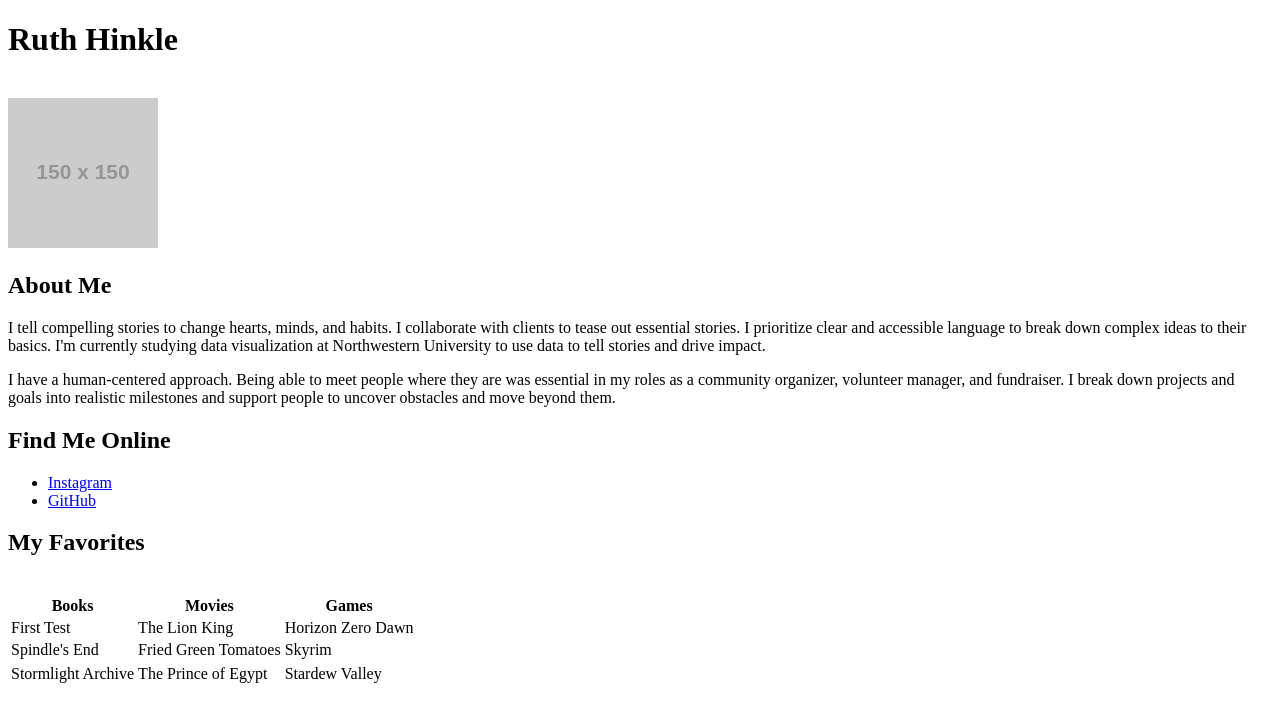
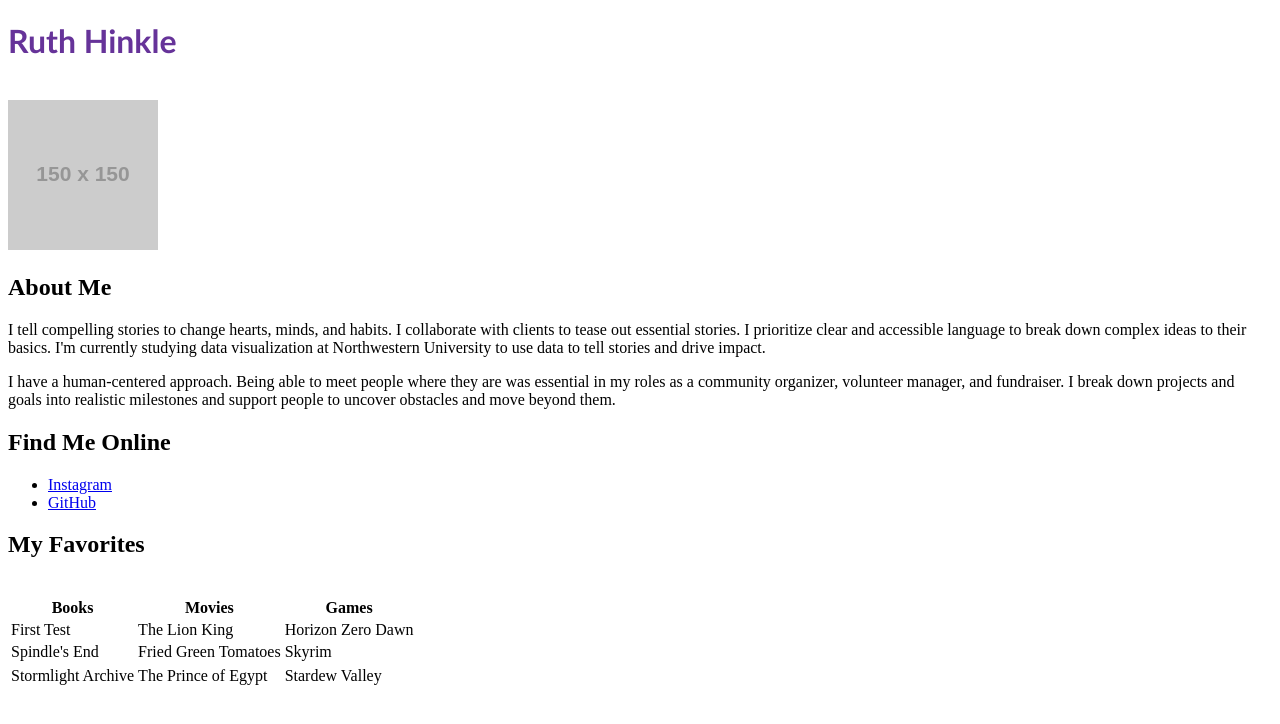
Before and after one commit to ruthhinkle/ruthhinkle.github.io, a plain HTML site: page index.html in a window 1280 px wide. Drawn offline with Linux system fonts and the light colour scheme; placeholder pictures from the web are drawn by us.

Commit message:
test readme for project 2

```diff
--- a/index.html
+++ b/index.html
@@ -3,6 +3,13 @@
 <head>
     <meta charset="UTF-8">
     <title>Ruth Hinkle</title>
+
+    <style>
+        h1 {
+            color: rebeccapurple;
+            font-family: 'Gill Sans', 'Gill Sans MT', Calibri, 'Trebuchet MS', sans-serif;
+        }
+    </style>
 </head>
 
 <body>
```
Also changed, not shown: 1 other file.
